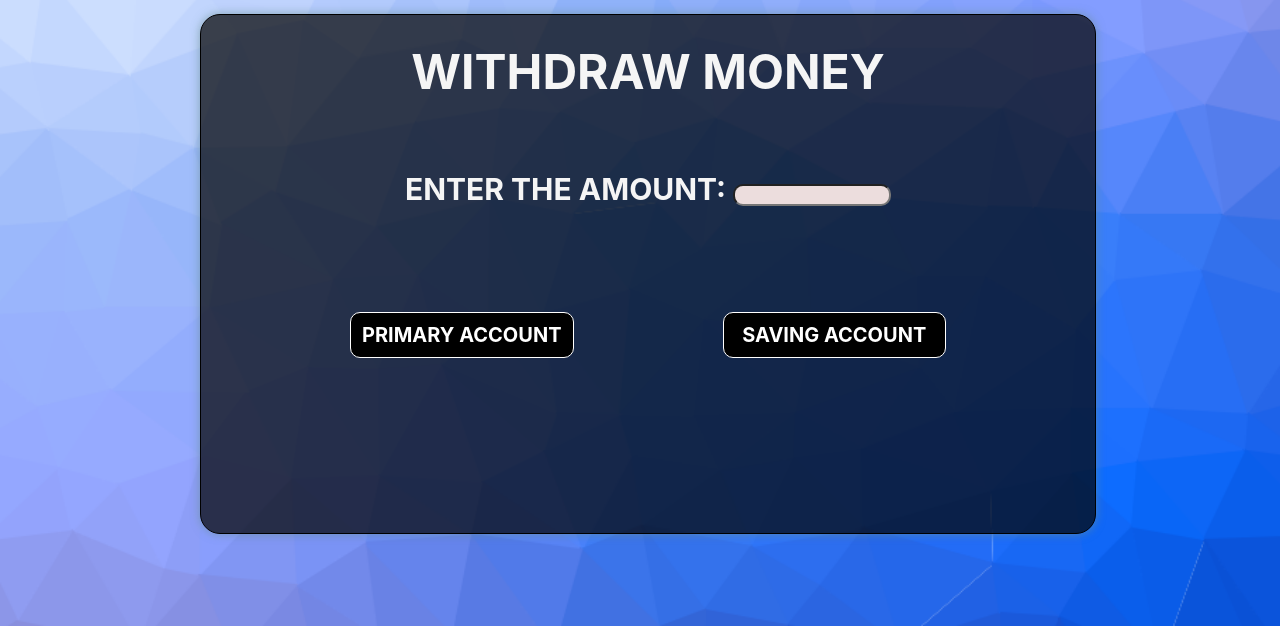
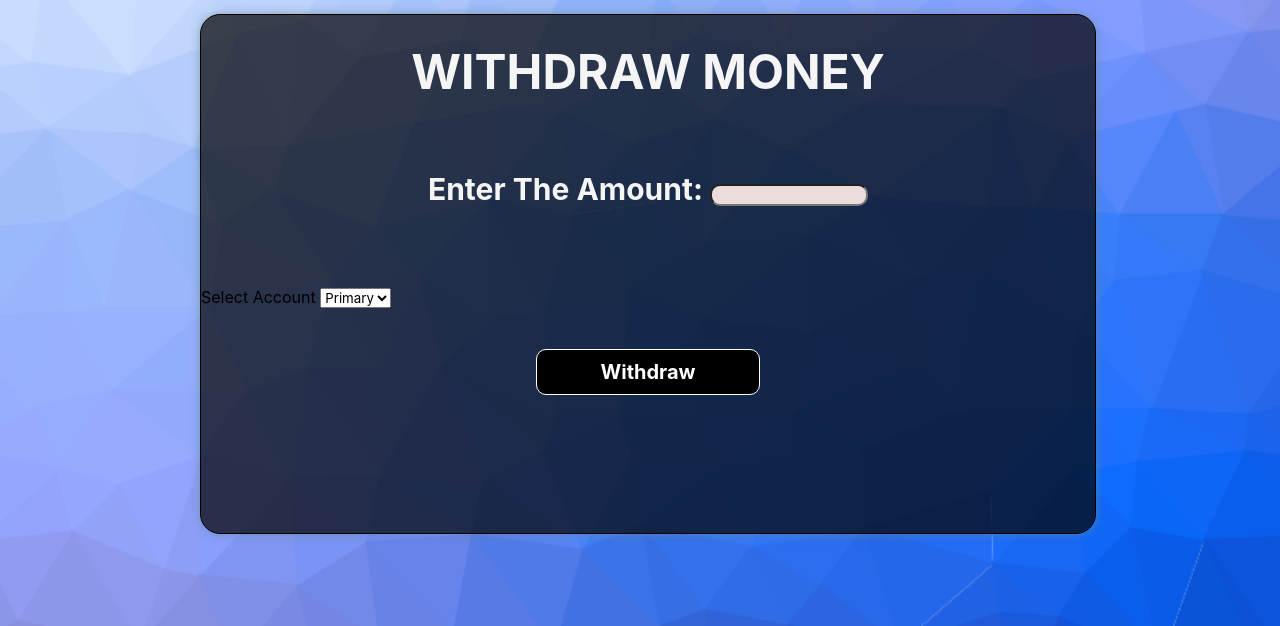
Before and after one commit to astha9120/Group4_FaceRecognition-ATM, a Node project: template project work/front_backend/views/Withdraw_money.ejs in a window 1280 px wide. Shown: the part 190-816 px from the top of the page. Run offline with Node 20 templates, Linux system fonts and the light colour scheme; the template is opened without the code that fills it: most values are stand-ins (such as "Sample title", 1, 10 or a date in 2020); some libraries are stand-ins or nearby versions.

Commit message:
Add files via upload

```diff
--- a/project work/front_backend/views/Withdraw_money.ejs
+++ b/project work/front_backend/views/Withdraw_money.ejs
@@ -5,21 +5,34 @@
   <meta charset="UTF-8" />
   <meta http-equiv="X-UA-Compatible" content="IE=edge" />
   <meta name="viewport" content="width=device-width, initial-scale=1.0" />
-  <title>ATM | Withdraw Money</title>
+  <title>ATM | WITHDRAW MONEY</title>
   <link rel="stylesheet" href="/Withdraw_money.css" />
   <script src="https://ajax.googleapis.com/ajax/libs/jquery/3.5.1/jquery.min.js"></script>
   <script src="https://unpkg.com/sweetalert/dist/sweetalert.min.js"></script>
   <script>
-$(document).ready(function(){
-  $("form").submit(function(){
-
-alert("Success!!\nMoney has been withdrawn")
+    $(document).ready(function () {
+      $("form").submit(function () {
+        var primary_balance = Number('<%= pbalance %>');
+        var saving_balance = Number('<%= sbalance %>');
+        var cash = Number('<%= cash %>');
+        var debit = document.getElementById("number").value;
+        var ac = document.getElementById("transfer").value;
+        if (ac == "PRIMARY ACCOUNT") {
+          if (debit <= primary_balance && debit <= cash) {
+            alert("Transaction Successful!!\nPlease collect your cash");
+          }
+        }
+        else {
+          if (debit <= saving_balance && debit <= cash) {
+            alert("Transaction Successful!!\nPlease collect your cash");
+          }
+        }
       });
     });
   </script>
   <script src="https://ajax.googleapis.com/ajax/libs/jquery/3.2.1/jquery.min.js"></script>
   <script>
-$(document).ready(function(){
+    $(document).ready(function () {
 
       $('#content').load("navbar.html");
 
@@ -33,21 +46,27 @@ $(document).ready(function(){
       <big><b> Bank Name</b></big>
     </h1>
   </header>
+  <%- include('./partials/navbar.ejs')%>
     <div id="content"></div>
-
-  <%- include('./partials/navbar.ejs')%>
-
     <div class="main">
-    <form action="/clients/withdrawmoney" method="POST">
+      <form action="/withdrawmoney" method="POST">
         <h1 class="heading"><b><big> WITHDRAW MONEY </big> </b> </h1>
         <div class="main1">
-        <p class="part1">ENTER THE AMOUNT: <input type="number" name="number" id="number" max="10000" min="100" required></p>
+          <p class="part1">Enter The Amount: <input type="number" name="number" id="number" max="10000" min="100"
+              required></p>
 
         </div>
+        <div class="page1">
+          <p>
+            Select Account
+            <select name="transfer" id="transfer">
+              <option value="PRIMARY ACCOUNT">Primary</option>
+              <option value="SAVING ACCOUNT">Saving</option>
+            </select>
+          </p>
+        </div>
         <div class="sub">
-
-        <input type="submit" value="PRIMARY ACCOUNT" class="submit" >
-        <input type="submit" value="SAVING ACCOUNT" class="submit" >
+          <input type="submit" value="Withdraw" class="submit">
         </div>
 
       </form>
```
Lines whose indentation alone changed are shown as unchanged.
